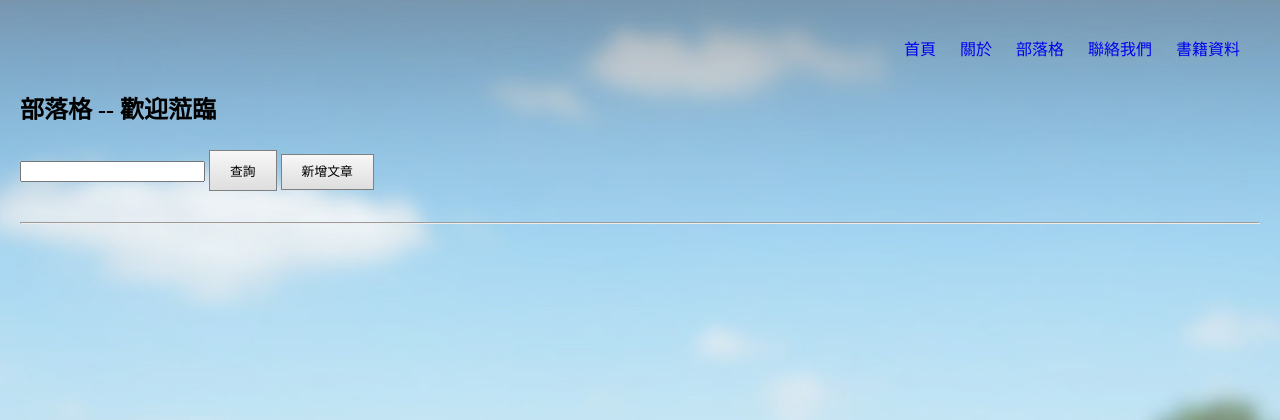
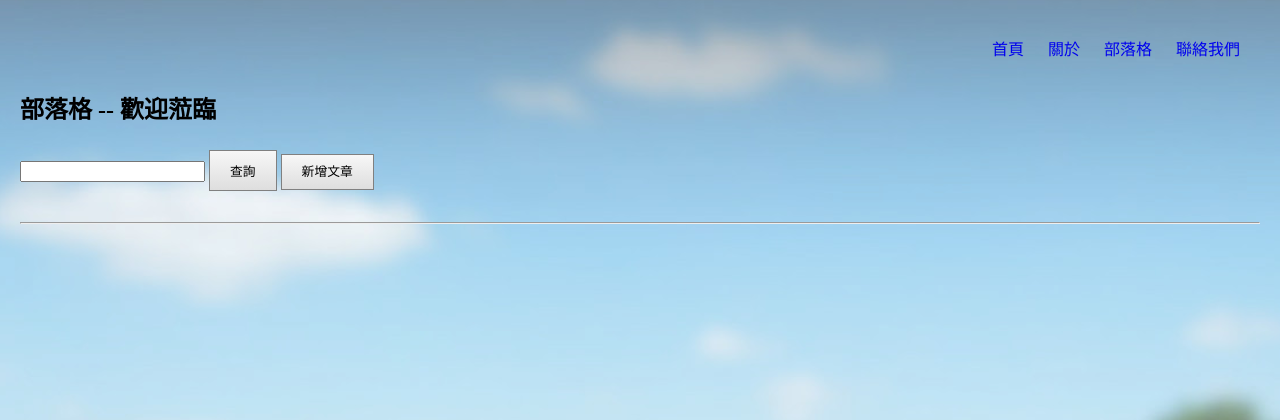
Before and after one commit to linteng980237/blog80237, a Django app: page /article/ in a window 1280 px wide. Shown: the top 420 px of the page. Run offline with Django 3.2, Linux system fonts and the light colour scheme; data that the repository does not hold is empty.

Commit message:
remove book

```diff
--- a/blog/main/templates/main/menu.html
+++ b/blog/main/templates/main/menu.html
@@ -3,5 +3,4 @@
   <li><a href="{% url 'main:about' %}">關於</a></li>
   <li><a href="{% url 'article:article' %}">部落格</a></li>
   <li><a href="{% url 'main:contact' %}">聯絡我們</a></li>
-  <li><a href="{% url 'book:book' %}">書籍資料</a>
 </ul>
```
